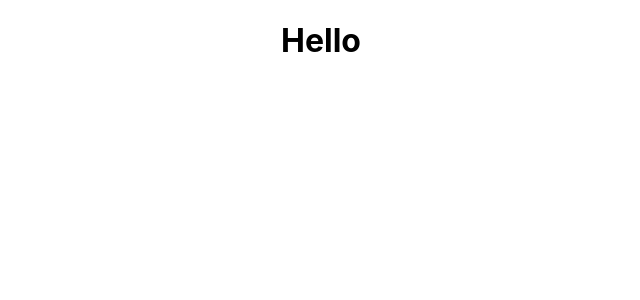
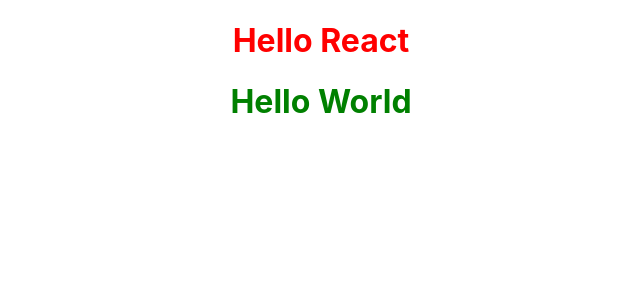
Before and after one commit to myagkiypavel/beetroot-theory, a React (Create React App) app: page / in a window 1280 px wide. Shown: the top 300 px of the page, without its empty margins (319-959 px from the left). Built offline with nearby package versions, Linux system fonts and the light colour scheme.

Commit message:
Chore: create example components

```diff
--- a/src/App.tsx
+++ b/src/App.tsx
@@ -2,10 +2,33 @@
 import logo from './logo.svg';
 import './App.css';
 
+interface Props {
+  msg: string;
+}
+
+interface PropsType {
+  children: {}
+}
+
+interface ChildrenProps{
+  children: string;
+  color: string;
+}
+
 function App() {
+  // const message = (props: Props) => <h1>{props.msg}</h1>
+  // const Message = (props: Props) => <h1>{props.msg}</h1>
+  const Message = ({children, color}: ChildrenProps) => <h1 style={{color}}>{children}</h1>
   return (
     <div className="App">
-      <h1>Hello</h1>
+      {/* {message({msg: 'Hello React'})}
+      {message({msg: 'Hello World'})} */}
+
+      {/* <Message msg='Hello React'/>
+      <Message msg='Hello World'/> */}
+
+      <Message color='red'>Hello React</Message>
+      <Message color='green'>Hello World</Message>
     </div>
   );
 }
```
